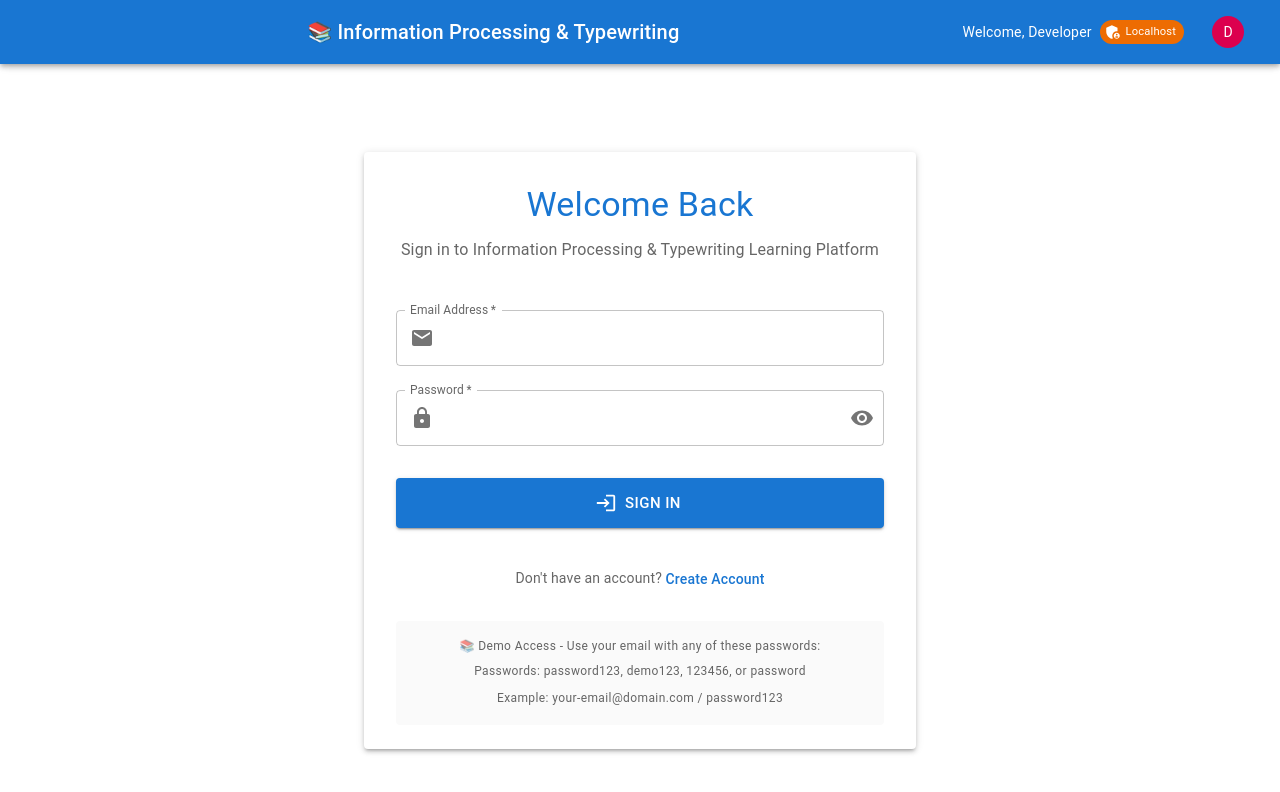
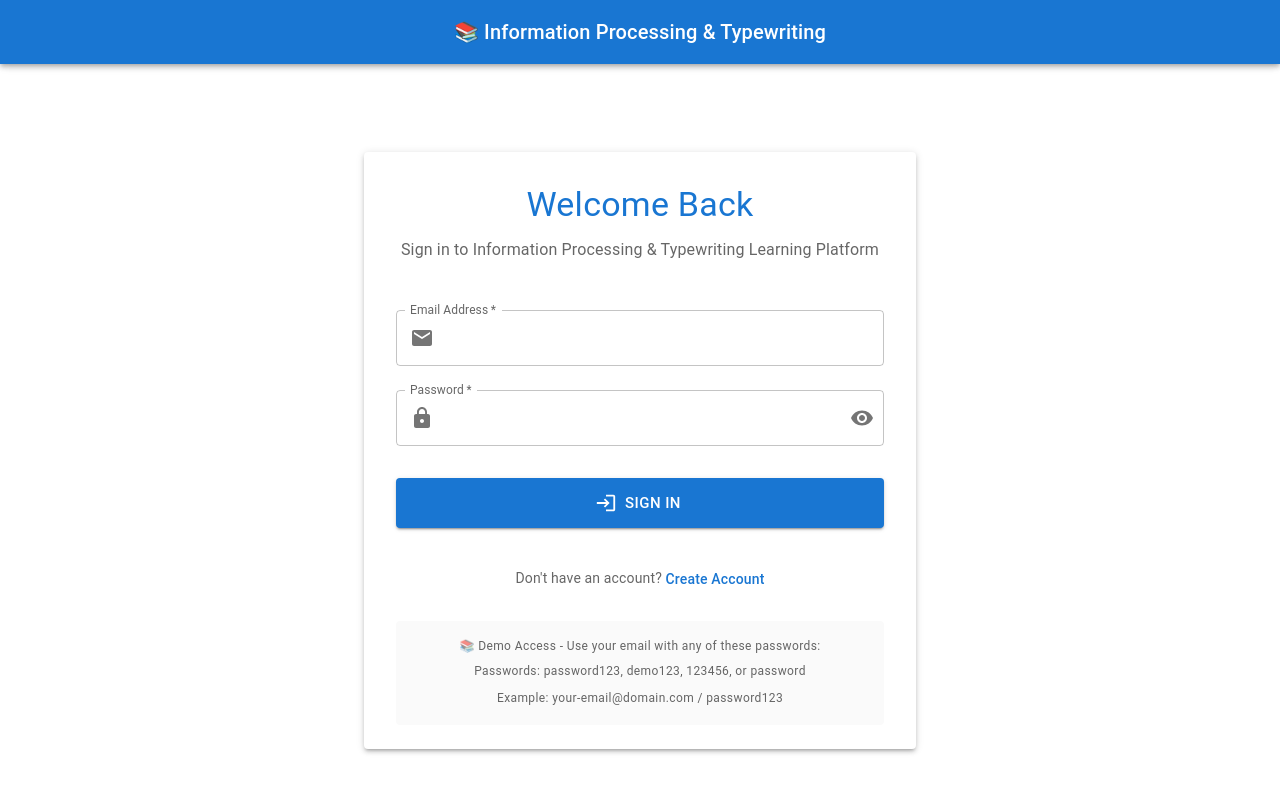
Before and after one commit to tmaenge-dot/typewriting-academy, a React (Vite) app: page /sign-in in a window 1280 px wide. Shown: the top 792 px of the page. Built offline with nearby package versions, Linux system fonts and the light colour scheme.

Commit message:
IMPROVE: Authentication state management - redirect authenticated users, hide sign-in buttons when signed in, add success messages

```diff
--- a/src/components/Navigation/Navigation.tsx
+++ b/src/components/Navigation/Navigation.tsx
@@ -1,4 +1,4 @@
-import { useState, memo } from 'react';
+import { useState } from 'react';
 import {
   AppBar,
   Toolbar,
@@ -285,4 +285,4 @@ const Navigation = () => {
   );
 };
 
-export default memo(Navigation);
+export default Navigation;
--- a/src/components/TopNavigation/TopNavigation.tsx
+++ b/src/components/TopNavigation/TopNavigation.tsx
@@ -31,7 +31,7 @@ import { useAuth } from '../../hooks/useAuth';
 const TopNavigation: React.FC = () => {
   const navigate = useNavigate();
   const location = useLocation();
-  const { user, isAdmin, isLocalhost, logout } = useAuth();
+  const { user, isAdmin, isLocalhost, isAuthenticated, logout } = useAuth();
   const [anchorEl, setAnchorEl] = useState<null | HTMLElement>(null);
 
   const handleProfileMenuOpen = (event: React.MouseEvent<HTMLElement>) => {
@@ -110,12 +110,12 @@ const TopNavigation: React.FC = () => {
         )}
 
         {/* User Authentication Section */}
-        {(user || isLocalhost) ? (
-          // Logged in user
+        {isAuthenticated ? (
+          // Authenticated user - show profile and logout options
           <Box sx={{ display: 'flex', alignItems: 'center' }}>
             <Box sx={{ display: 'flex', alignItems: 'center', gap: 1, mr: 2 }}>
               <Typography variant="body2" sx={{ display: { xs: 'none', sm: 'block' } }}>
-                Welcome, {user?.name || 'Developer'}
+                Welcome, {user?.name || 'User'}
               </Typography>
               {(isAdmin || isLocalhost) && (
                 <Chip
@@ -169,10 +169,10 @@ const TopNavigation: React.FC = () => {
                 </ListItemIcon>
                 <ListItemText>
                   <Typography variant="body2" sx={{ fontWeight: 'bold' }}>
-                    {user?.name || 'Developer'}
+                    {user?.name || 'User'}
                   </Typography>
                   <Typography variant="caption" color="text.secondary">
-                    {user?.email || 'localhost'}
+                    {user?.email || 'No email'}
                   </Typography>
                 </ListItemText>
               </MenuItem>
@@ -204,7 +204,7 @@ const TopNavigation: React.FC = () => {
             </Menu>
           </Box>
         ) : (
-          // Not logged in
+          // Not authenticated - show sign in/up buttons (only when not on auth pages)
           !isAuthPage && (
             <Box sx={{ display: 'flex', gap: 1 }}>
               <Button
--- a/src/pages/Auth/SignIn.tsx
+++ b/src/pages/Auth/SignIn.tsx
@@ -1,4 +1,4 @@
-import React, { useState } from 'react';
+import React, { useState, useEffect } from 'react';
 import {
   Container,
   TextField,
@@ -24,7 +24,7 @@ import { useAuth } from '../../hooks/useAuth';
 
 const SignIn: React.FC = () => {
   const navigate = useNavigate();
-  const { login } = useAuth();
+  const { login, isAuthenticated } = useAuth();
   const [formData, setFormData] = useState({
     email: '',
     password: ''
@@ -32,6 +32,13 @@ const SignIn: React.FC = () => {
   const [showPassword, setShowPassword] = useState(false);
   const [errors, setErrors] = useState<{[key: string]: string}>({});
   const [isLoading, setIsLoading] = useState(false);
+
+  // Redirect if already authenticated
+  useEffect(() => {
+    if (isAuthenticated) {
+      navigate('/', { replace: true });
+    }
+  }, [isAuthenticated, navigate]);
 
   const handleInputChange = (event: React.ChangeEvent<HTMLInputElement>) => {
     const { name, value } = event.target;
@@ -78,8 +85,12 @@ const SignIn: React.FC = () => {
       const result = await login(formData.email, formData.password);
 
       if (result.success) {
+        // Store success message in sessionStorage for display on dashboard
+        sessionStorage.setItem('loginSuccess', 'true');
+        sessionStorage.setItem('loginMessage', `Welcome back! You're now signed in.`);
+
         // Navigate to dashboard on successful login
-        navigate('/');
+        navigate('/', { replace: true });
       } else {
         setErrors({ submit: result.error || 'Login failed. Please try again.' });
       }
--- a/src/pages/Auth/SignUp.tsx
+++ b/src/pages/Auth/SignUp.tsx
@@ -1,4 +1,4 @@
-import React, { useState } from 'react';
+import React, { useState, useEffect } from 'react';
 import {
   Container,
   TextField,
@@ -32,7 +32,14 @@ import { useAuth } from '../../hooks/useAuth';
 
 const SignUp: React.FC = () => {
   const navigate = useNavigate();
-  const { register } = useAuth();
+  const { register, isAuthenticated } = useAuth();
+
+  // Redirect if already authenticated
+  useEffect(() => {
+    if (isAuthenticated) {
+      navigate('/', { replace: true });
+    }
+  }, [isAuthenticated, navigate]);
   const [formData, setFormData] = useState({
     firstName: '',
     lastName: '',
@@ -143,8 +150,12 @@ const SignUp: React.FC = () => {
       const result = await register(formData.email, formData.password, fullName);
 
       if (result.success) {
+        // Store success message in sessionStorage for display on dashboard
+        sessionStorage.setItem('loginSuccess', 'true');
+        sessionStorage.setItem('loginMessage', `Account created successfully! Welcome to the platform.`);
+
         // Navigate to dashboard on successful registration
-        navigate('/');
+        navigate('/', { replace: true });
       } else {
         setErrors({ submit: result.error || 'Registration failed. Please try again.' });
       }
```
Also changed, not shown: 9 other files (tests, documents, lock files or other folders).
